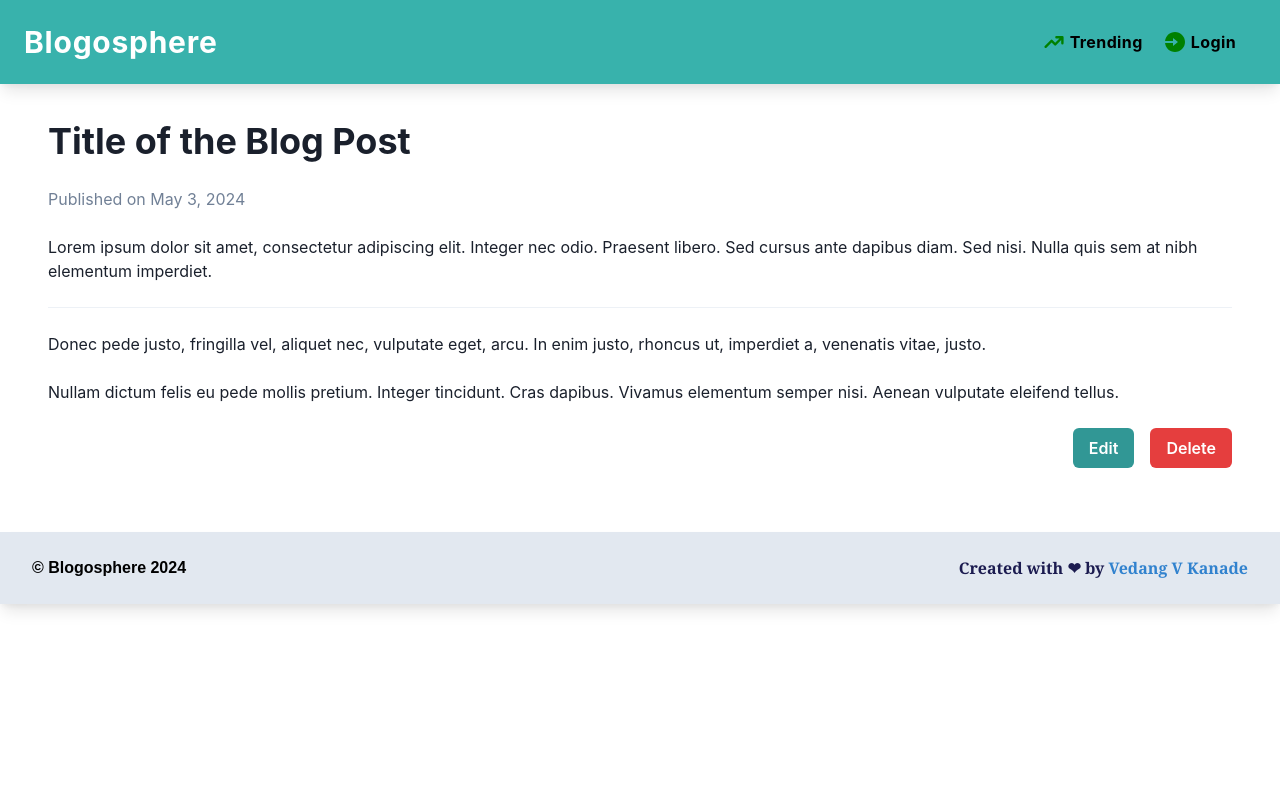
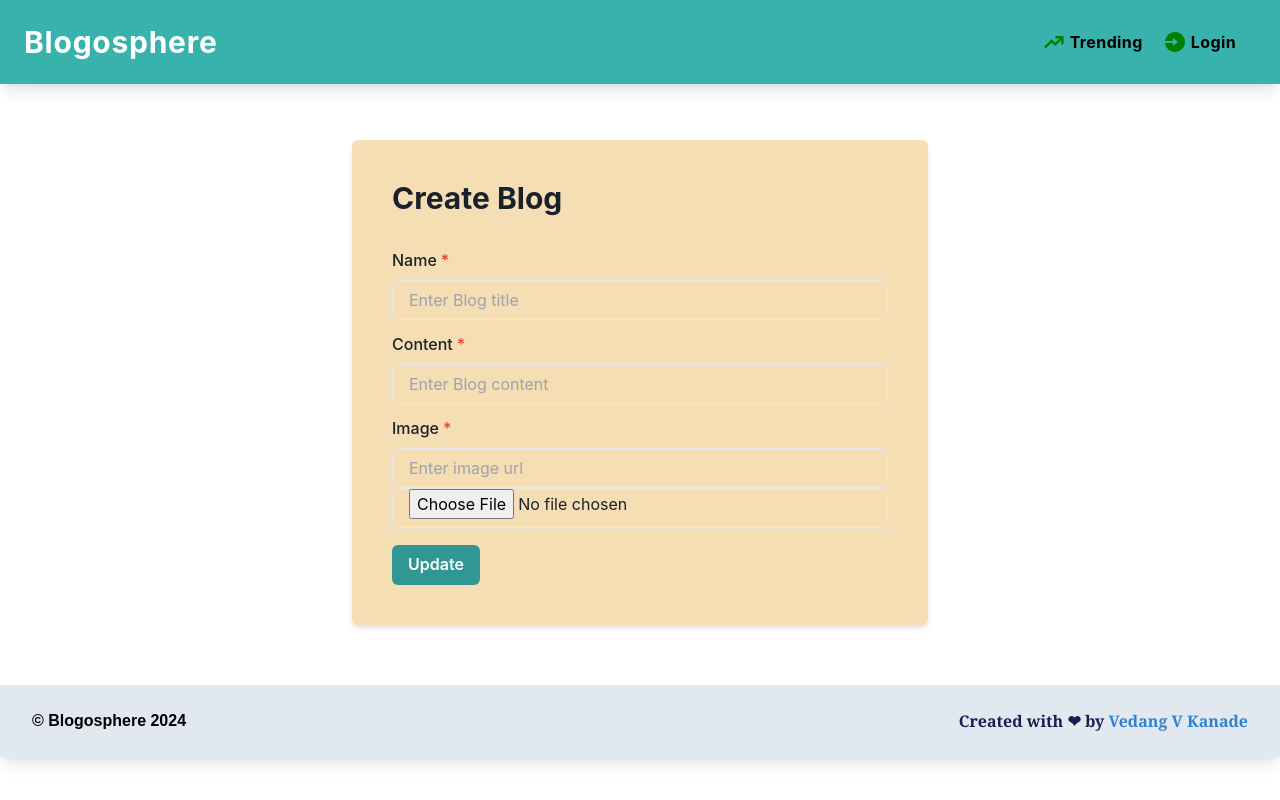
Before and after one commit to VedangKanade20/BlogoSphere-A-Blog-Web-App, a React (Create React App) app in the folder frontend/: page /postBlog in a window 1280 px wide. Built offline with nearby package versions, Linux system fonts and the light colour scheme.

Commit message:
Frontendfor creation of blog done

```diff
--- a/frontend/src/screens/BlogPostScreen.js
+++ b/frontend/src/screens/BlogPostScreen.js
@@ -1,43 +1,103 @@
-// BlogPost.js
-
+import React, { useState } from "react";
 import {
   Box,
-  Button,
-  Divider,
-  HStack,
   Heading,
   Text,
+  Image,
+  Flex,
   VStack,
+  HStack,
+  Avatar,
+  Divider,
+  FormControl,
+  FormLabel,
+  Input,
+  Spacer,
+  Button,
 } from "@chakra-ui/react";
-import React from "react";
+import axios from "axios";
+import FormContainer from "../components/FormContainer";
 
 const BlogPostScreen = () => {
+  const [title, setTitle] = useState("");
+  const [content, setContent] = useState("");
+  const [image, setImage] = useState("");
+
+  const submitHandler = (e) => {
+    e.preventDefault();
+  };
+
+  const uploadFileHandler = async (e) => {
+    const file = e.target.files[0];
+    const formData = new FormData();
+    formData.append("image", file);
+
+    try {
+      const config = {
+        headers: {
+          "Content-Type": "multipart/form-data",
+        },
+      };
+
+      const { data } = await axios.post(`/api/uploads`, formData, config);
+      setImage(data);
+    } catch (err) {
+      console.error(err);
+    }
+  };
   return (
-    <Box p="6">
-      <VStack align="start" spacing="6">
-        <Heading size="xl">Title of the Blog Post</Heading>
-        <Text color="gray.500">Published on May 3, 2024</Text>
-        <Text>
-          Lorem ipsum dolor sit amet, consectetur adipiscing elit. Integer nec
-          odio. Praesent libero. Sed cursus ante dapibus diam. Sed nisi. Nulla
-          quis sem at nibh elementum imperdiet.
-        </Text>
-        <Divider />
-        <Text>
-          Donec pede justo, fringilla vel, aliquet nec, vulputate eget, arcu. In
-          enim justo, rhoncus ut, imperdiet a, venenatis vitae, justo.
-        </Text>
-        <Text>
-          Nullam dictum felis eu pede mollis pretium. Integer tincidunt. Cras
-          dapibus. Vivamus elementum semper nisi. Aenean vulputate eleifend
-          tellus.
-        </Text>
-      </VStack>
-      <HStack mt="6" spacing="4" justify="flex-end">
-        <Button colorScheme="teal">Edit</Button>
-        <Button colorScheme="red">Delete</Button>
-      </HStack>
-    </Box>
+    <>
+      <Flex w="full" alignItems="center" justifyContent="center" py="5" mt="6">
+        <FormContainer>
+          <Heading as="h1" mb="8" fontSize="3xl">
+            Create Blog
+          </Heading>
+
+          <form onSubmit={submitHandler}>
+            {/* TITLE */}
+            <FormControl id="title" isRequired>
+              <FormLabel>Name</FormLabel>
+              <Input
+                type="text"
+                placeholder="Enter Blog title"
+                value={title}
+                onChange={(e) => setTitle(e.target.value)}
+              />
+            </FormControl>
+            <Spacer h="3" />
+
+            {/* CONTENT */}
+            <FormControl id="content" isRequired>
+              <FormLabel>Content</FormLabel>
+              <Input
+                type="text"
+                placeholder="Enter Blog content"
+                value={content}
+                onChange={(e) => setContent(e.target.value)}
+              />
+            </FormControl>
+            <Spacer h="3" />
+
+            {/* IMAGE */}
+            <FormControl id="image" isRequired>
+              <FormLabel>Image</FormLabel>
+              <Input
+                type="text"
+                placeholder="Enter image url"
+                value={image}
+                onChange={(e) => setImage(e.target.value)}
+              />
+              <Input type="file" onChange={uploadFileHandler} />
+            </FormControl>
+            <Divider />
+
+            <Button type="submit" colorScheme="teal" mt="4">
+              Update
+            </Button>
+          </form>
+        </FormContainer>
+      </Flex>
+    </>
   );
 };
 
--- a/package.json
+++ b/package.json
@@ -52,6 +52,7 @@
     "mime-types": "^2.1.35",
     "mongoose": "^8.3.3",
     "ms": "^2.0.0",
+    "multer": "^1.4.5-lts.1",
     "negotiator": "^0.6.3",
     "object-inspect": "^1.13.1",
     "on-finished": "^2.4.1",
```
Also changed, not shown: 1 other file (tests, documents, lock files or other folders).
